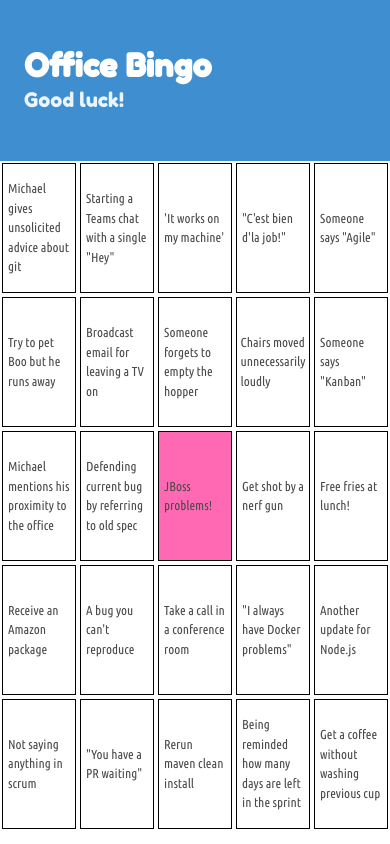
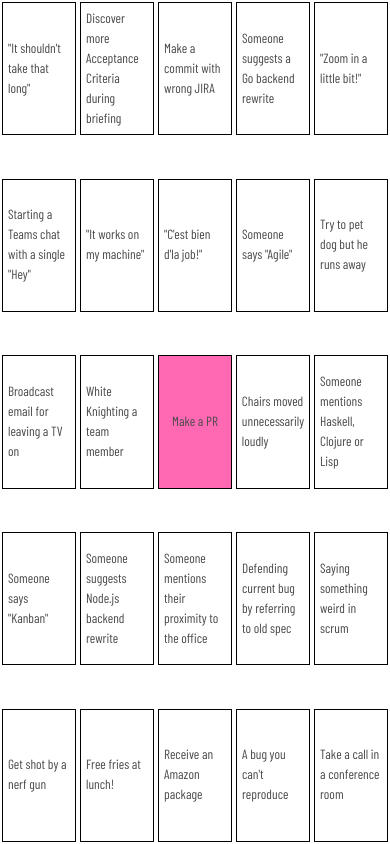
Before and after one commit to michaelsanford/Office-Bingo, an Angular app: page /#/board in a window 390 px wide. Built offline with nearby package versions, Linux system fonts and the light colour scheme.

Commit message:
Nicer mobile experience

```diff
--- a/src/app/app.component.html
+++ b/src/app/app.component.html
@@ -1,17 +1,23 @@
 <div class="container">
-  <section class="hero" [class.is-info]="bannerType === 'info'" [class.is-primary]="bannerType === 'primary'"
-    [class.is-success]="bannerType === 'success'" [class.is-warning]="bannerType === 'warning'">
-    <div class="hero-body">
-      <div class="container">
-        <h1 class="title">
-          Office Bingo
-        </h1>
-        <h2 class="subtitle">
-          Good luck!
-        </h2>
+  <nav class="navbar is-light" role="navigation" aria-label="main navigation">
+    <div class="navbar-brand">
+      <h1 class="navbar-item title">
+        Office Bingo!
+      </h1>
+    </div>
+
+    <div id="navbarBasicExample" class="navbar-menu">
+      <div class="navbar-end">
+        <div class="navbar-item">
+          <div class="buttons">
+            <button class="button is-info" (click)="win()">
+              <strong>Instant Win!</strong>
+            </button>
+          </div>
+        </div>
       </div>
     </div>
-  </section>
+  </nav>
 
   <router-outlet></router-outlet>
 </div>
--- a/src/app/app.component.scss
+++ b/src/app/app.component.scss
@@ -1,3 +1,14 @@
 .hero-body {
-    font-family: 'Fredoka One', 'Segoe UI', Tahoma, Geneva, Verdana, sans-serif;
+  font-family: 'Anton', 'Segoe UI', Tahoma, Geneva, Verdana, sans-serif;
 }
+
+.navbar {
+  padding: 0 10px;
+  height: 20px;
+
+  @media only screen and (max-device-width : 1024px) {
+    & {
+        display: none;
+    }
+  }
+}
--- a/src/app/app.component.ts
+++ b/src/app/app.component.ts
@@ -8,5 +8,5 @@ import { Component } from '@angular/core';
 export class AppComponent {
   title = 'Office Bingo';
 
-  bannerType: "info" | "primary" | "success" | "warning" = "info";
+  win = () => alert("Pay-to-win office bingo? Really? 🤦‍♂️");
 }
--- a/src/app/board/board.component.html
+++ b/src/app/board/board.component.html
@@ -1,10 +1,8 @@
-<article>
   <div class="board">
     <div class="row" *ngFor="let row of grid; let r = index">
       <div class="cell" *ngFor="let cell of row; let c = index"
-           [class.awarded]="awarded(r,c)" (click)="toggle(r,c)">
+          [class.awarded]="awarded(r,c)" (click)="toggle(r,c)">
         {{cell}}
       </div>
     </div>
   </div>
-</article>
--- a/src/app/board/board.component.scss
+++ b/src/app/board/board.component.scss
@@ -2,6 +2,8 @@
   display: flex;
   flex-direction: column;
   justify-content: space-between;
+
+  height: 100vh;
 
   .row {
     display: flex;
@@ -13,7 +15,7 @@
       justify-content: center;
       align-items: center;
 
-      font-family: 'Ubuntu Condensed', 'Lucida Sans', sans-serif;
+      font-family: 'Ubuntu', 'Lucida Sans', sans-serif;
       font-size: 1.3em;
 
       margin: 5px;
@@ -32,8 +34,10 @@
 
       @media only screen and (max-device-width : 1024px) {
         & {
-          height: 18%vh;
-          font-size: small;
+          max-height: 19vh;
+          min-height: 120px;
+          font-family: 'Barlow Condensed', sans-serif;
+          font-size: smaller;
           margin: 2px;
           padding: 5px;
           width: 18%vw;
--- a/src/app/board/board.component.ts
+++ b/src/app/board/board.component.ts
@@ -5,7 +5,12 @@ import {
 import {
   Tiles
 } from '../tiles';
-import { RouterStateSnapshot, ActivatedRoute, Params, Router } from '@angular/router';
+import {
+  RouterStateSnapshot,
+  ActivatedRoute,
+  Params,
+  Router
+} from '@angular/router';
 
 @Component({
   selector: 'app-board',
@@ -21,25 +26,27 @@ export class BoardComponent implements OnInit {
   constructor(private tiles: Tiles, private route: ActivatedRoute, private router: Router) {}
 
   ngOnInit(): void {
-    this.route.params.subscribe((params: Params) => {
-      if (params.sg) {
-        this.saveVector = params.sg.split(",");
-        if (!this.tiles.validSaveGame(this.saveVector)) {
-          console.error("Corrupted save game! 😭 I'll just generate you a new board...");
-          this.grid = this.tiles.assemble();
-        } else {
-          this.grid = this.tiles.assemble(this.saveVector);
-        }
-      } else {
-        this.grid =  this.tiles.assemble();
-      }
-    });
+    // TODO (redo?)
+    // this.route.params.subscribe((params: Params) => {
+    //   if (params.sg) {
+    //     this.saveVector = params.sg.split(",");
+    //     if (!this.tiles.validSaveGame(this.saveVector)) {
+    //       console.error("Corrupted save game! 😭 I'll just generate you a new board...");
+    //       this.grid = this.tiles.assemble();
+    //     } else {
+    //       this.grid = this.tiles.assemble(this.saveVector);
+    //     }
+    //   } else {
+    //     this.grid =  this.tiles.assemble();
+    //   }
+    // });
+    this.grid = this.tiles.assemble();
   }
 
   toggle = (row: number, cell: number) =>
-    this.tracker.includes(`${row}-${cell}`) && `${row}-${cell}` !== "2-2"
-      ? this.tracker = this.tracker.filter(e => e !== `${row}-${cell}`)
-      : this.tracker.push(`${row}-${cell}`);
+  this.tracker.includes(`${row}-${cell}`) && `${row}-${cell}` !== "2-2" ?
+  this.tracker = this.tracker.filter(e => e !== `${row}-${cell}`) :
+    this.tracker.push(`${row}-${cell}`);
 
   awarded = (row: number, cell: number) => this.tracker.includes(`${row}-${cell}`);
 }
--- a/src/app/tiles.ts
+++ b/src/app/tiles.ts
@@ -22,26 +22,38 @@ export class Tiles {
     `Someone forgets to empty the hopper`,
     `Broadcast email for leaving a TV on`,
     `Receive an Amazon package`,
-    `Try to pet Boo but he runs away`,
+    `Try to pet dog but he runs away`,
     `Take a call in a conference room`,
     `Chairs moved unnecessarily loudly`,
-    `Michael gives unsolicited advice about git`,
-    `Michael mentions his proximity to the office`,
+    `Make a commit with wrong JIRA`,
+    `Someone mentions their proximity to the office`,
     `Free fries at lunch!`,
     `Get a coffee without washing previous cup`,
     `Another update for Node.js`,
-    `'It works on my machine'`,
-    `Rerun maven clean install`,
+    `"It works on my machine"`,
+    `"Just rerun 'maven clean install'"`,
     `"I always have Docker problems"`,
     `"I never have Docker problems"`,
+    `Suggest a refactoring`,
+    `Someone suggests Node.js backend rewrite`,
+    `Someone suggests a Go backend rewrite`,
+    `Someone mentions Haskell, Clojure or Lisp`,
+    `"Zoom in a little bit!"`,
+    `Set a PR to "Needs Work"`,
+    `Your PR is "Needs Work"`,
+    `White Knighting a team member`,
+    `Someone falls asleep in a meeting`,
+    `"It shouldn't take that long"`,
+    `Someone repeats a mistake for the 3rd time`,
+    `Discover more Acceptance Criteria during briefing`,
   ];
 
   private freeSquares = [
     `"BON MATIN!"`,
-    `Marco gets annoyed`,
     `Michael complains about architecture`,
-    `JBoss problems!`,
-    `Make a PR`
+    `JBoss problems`,
+    `Make a PR`,
+    `Get a coffee`,
   ];
 
   assemble = (saveGame ? : number[]) => {
--- a/src/styles.scss
+++ b/src/styles.scss
@@ -1,3 +1,4 @@
 /* You can add global styles to this file, and also import other style files */
-@import url('https://fonts.googleapis.com/css?family=Fredoka+One|Ubuntu+Condensed&display=swap&subset=cyrillic,latin-ext');
+@import url('https://fonts.googleapis.com/css?family=Anton|Barlow+Condensed|Ubuntu&display=swap');
+
 @import "bulma/sass/utilities/_all.sass";
```
Also changed, not shown: 8 other files (tests, documents, lock files or other folders).
